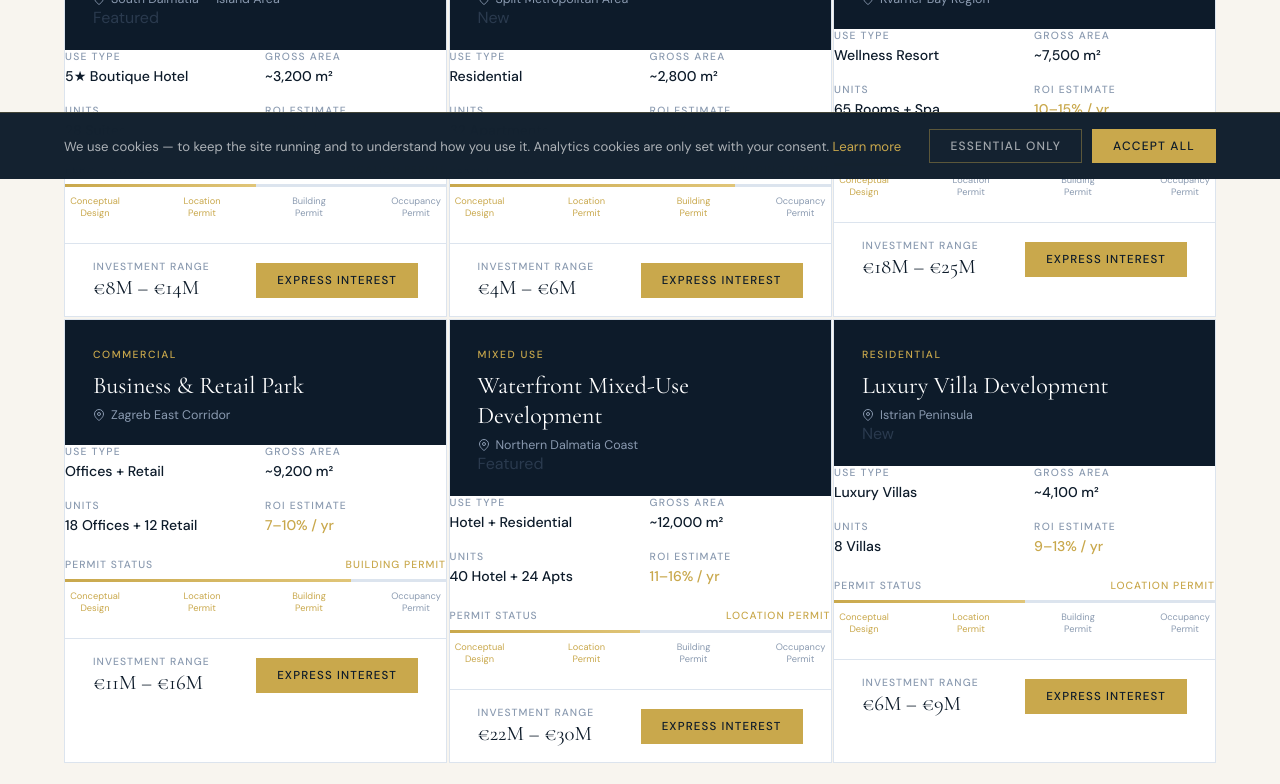
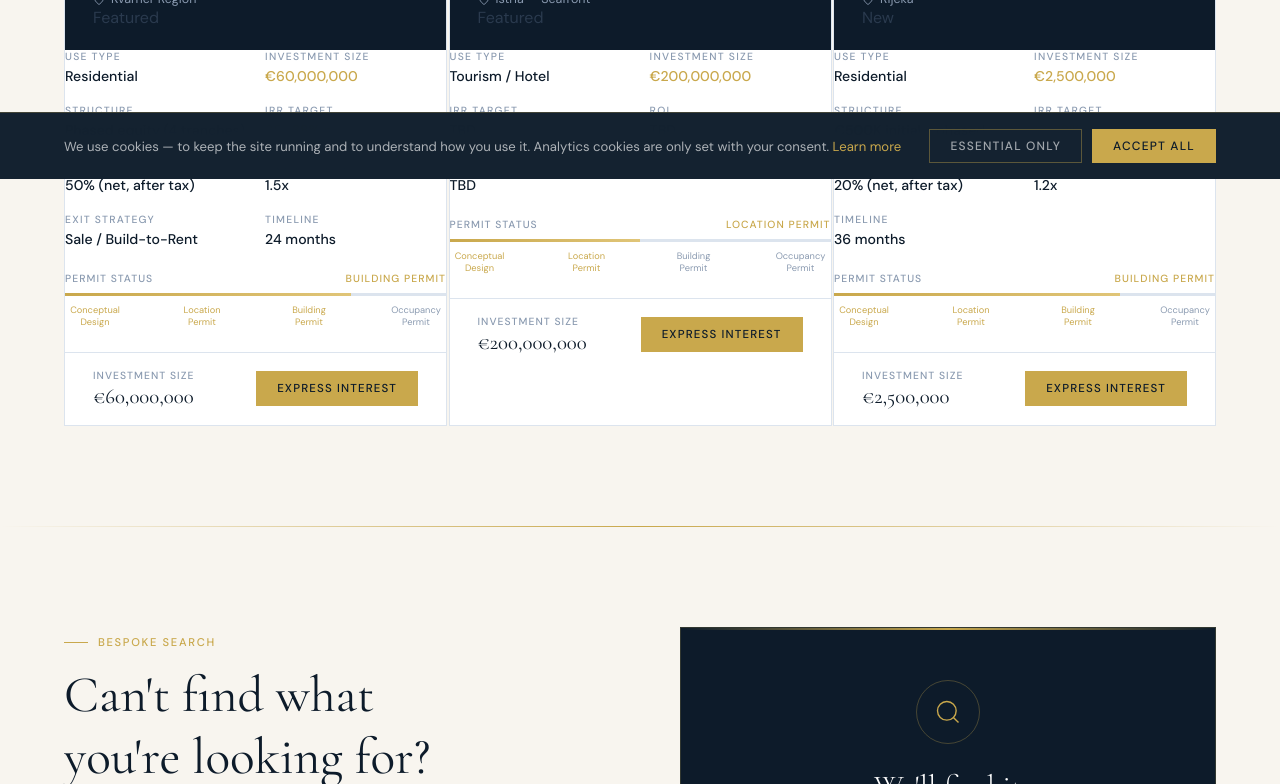
Before and after one commit to davor70/croatia-investments, a plain HTML site: page projects.html in a window 1280 px wide. Shown: the part 621-1405 px from the top of the page. Drawn offline with nearby package versions, Linux system fonts and the light colour scheme.

Commit message:
Add files via upload

```diff
--- a/projects.html
+++ b/projects.html
@@ -901,13 +901,85 @@
     <div class="projects-grid" id="projectsGrid">
 
     <!-- Project 1 -->
+    <div class="project-card" data-category="residential">
+      <div class="card-header">
+        <div class="card-category">Residential Development</div>
+        <div class="card-title">Large-Scale Residential Complex</div>
+        <div class="card-location">
+          <svg width="12" height="12" viewBox="0 0 24 24" fill="none" stroke="currentColor" stroke-width="2"><path d="M21 10c0 7-9 13-9 13s-9-6-9-13a9 9 0 0 1 18 0z"/><circle cx="12" cy="10" r="3"/></svg>
+          Kvarner Region
+        </div>
+        <div class="status-badge featured">Featured</div>
+      </div>
+      <div class="card-body">
+        <div class="card-meta">
+          <div class="meta-item">
+            <div class="meta-label">Use Type</div>
+            <div class="meta-value">Residential</div>
+          </div>
+          <div class="meta-item">
+            <div class="meta-label">Investment Size</div>
+            <div class="meta-value gold">€60,000,000</div>
+          </div>
+          <div class="meta-item">
+            <div class="meta-label">Structure</div>
+            <div class="meta-value">Phased equity (4 tranches)</div>
+          </div>
+          <div class="meta-item">
+            <div class="meta-label">IRR Target</div>
+            <div class="meta-value gold">35–38% p.a.</div>
+          </div>
+          <div class="meta-item">
+            <div class="meta-label">ROI</div>
+            <div class="meta-value">50% (net, after tax)</div>
+          </div>
+          <div class="meta-item">
+            <div class="meta-label">Equity Multiple</div>
+            <div class="meta-value">1.5x</div>
+          </div>
+          <div class="meta-item">
+            <div class="meta-label">Exit Strategy</div>
+            <div class="meta-value">Sale / Build-to-Rent</div>
+          </div>
+          <div class="meta-item">
+            <div class="meta-label">Timeline</div>
+            <div class="meta-value">24 months</div>
+          </div>
+        </div>
+        <div class="permit-bar">
+          <div class="permit-label">
+            <span>Permit Status</span>
+            <span style="color: var(--gold)">Building Permit</span>
+          </div>
+          <div class="permit-track">
+            <div class="permit-fill" style="width: 75%"></div>
+          </div>
+          <div class="permit-steps">
+            <div class="permit-step done">Conceptual<br>Design</div>
+            <div class="permit-step done">Location<br>Permit</div>
+            <div class="permit-step done">Building<br>Permit</div>
+            <div class="permit-step">Occupancy<br>Permit</div>
+          </div>
+        </div>
+      </div>
+      <div class="card-footer">
+        <div class="investment-range">
+          <span>Investment Size</span>
+          €60,000,000
+        </div>
+        <button class="card-cta" onclick="openModal('investor-modal', 'Kvarner — Residential Complex')">Express Interest</button>
+      </div>
+      <div class="card-reveal">Click to register interest →</div>
+    </div>
+
+    <!-- Project 2 -->
     <div class="project-card" data-category="tourism">
       <div class="card-header">
-        <div class="card-category">Tourism & Hospitality</div>
-        <div class="card-title">Boutique Hotel Complex</div>
+        <div class="card-category">Tourism / Hotel</div>
+        <div class="card-title">Seafront Hotel Development</div>
         <div class="card-location">
           <svg width="12" height="12" viewBox="0 0 24 24" fill="none" stroke="currentColor" stroke-width="2"><path d="M21 10c0 7-9 13-9 13s-9-6-9-13a9 9 0 0 1 18 0z"/><circle cx="12" cy="10" r="3"/></svg>
-          South Dalmatia — Island Area
+          Istria — Seafront
         </div>
         <div class="status-badge featured">Featured</div>
       </div>
@@ -915,19 +987,23 @@
         <div class="card-meta">
           <div class="meta-item">
             <div class="meta-label">Use Type</div>
-            <div class="meta-value">5★ Boutique Hotel</div>
-          </div>
-          <div class="meta-item">
-            <div class="meta-label">Gross Area</div>
-            <div class="meta-value">~3,200 m²</div>
-          </div>
-          <div class="meta-item">
-            <div class="meta-label">Units</div>
-            <div class="meta-value">28 Suites</div>
-          </div>
-          <div class="meta-item">
-            <div class="meta-label">ROI Estimate</div>
-            <div class="meta-value gold">8–12% / yr</div>
+            <div class="meta-value">Tourism / Hotel</div>
+          </div>
+          <div class="meta-item">
+            <div class="meta-label">Investment Size</div>
+            <div class="meta-value gold">€200,000,000</div>
+          </div>
+          <div class="meta-item">
+            <div class="meta-label">IRR Target</div>
+            <div class="meta-value">TBD</div>
+          </div>
+          <div class="meta-item">
+            <div class="meta-label">ROI</div>
+            <div class="meta-value">TBD</div>
+          </div>
+          <div class="meta-item">
+            <div class="meta-label">Exit Strategy</div>
+            <div class="meta-value">TBD</div>
           </div>
         </div>
         <div class="permit-bar">
@@ -948,22 +1024,22 @@
       </div>
       <div class="card-footer">
         <div class="investment-range">
-          <span>Investment Range</span>
-          €8M – €14M
-        </div>
-        <button class="card-cta" onclick="openModal('investor-modal', 'Boutique Hotel Complex')">Express Interest</button>
+          <span>Investment Size</span>
+          €200,000,000
+        </div>
+        <button class="card-cta" onclick="openModal('investor-modal', 'Istria — Seafront Hotel')">Express Interest</button>
       </div>
       <div class="card-reveal">Click to register interest →</div>
     </div>
 
-    <!-- Project 2 -->
+    <!-- Project 3 -->
     <div class="project-card" data-category="residential">
       <div class="card-header">
-        <div class="card-category">Residential</div>
-        <div class="card-title">Premium Residential Complex</div>
+        <div class="card-category">Residential Development</div>
+        <div class="card-title">Urban Residential Project</div>
         <div class="card-location">
           <svg width="12" height="12" viewBox="0 0 24 24" fill="none" stroke="currentColor" stroke-width="2"><path d="M21 10c0 7-9 13-9 13s-9-6-9-13a9 9 0 0 1 18 0z"/><circle cx="12" cy="10" r="3"/></svg>
-          Split Metropolitan Area
+          Rijeka
         </div>
         <div class="status-badge new">New</div>
       </div>
@@ -974,16 +1050,28 @@
             <div class="meta-value">Residential</div>
           </div>
           <div class="meta-item">
-            <div class="meta-label">Gross Area</div>
-            <div class="meta-value">~2,800 m²</div>
-          </div>
-          <div class="meta-item">
-            <div class="meta-label">Units</div>
-            <div class="meta-value">32 Apartments</div>
-          </div>
-          <div class="meta-item">
-            <div class="meta-label">ROI Estimate</div>
-            <div class="meta-value gold">6–9% / yr</div>
+            <div class="meta-label">Investment Size</div>
+            <div class="meta-value gold">€2,500,000</div>
+          </div>
+          <div class="meta-item">
+            <div class="meta-label">Structure</div>
+            <div class="meta-value">€500K initial + phased</div>
+          </div>
+          <div class="meta-item">
+            <div class="meta-label">IRR Target</div>
+            <div class="meta-value gold">12–13% p.a.</div>
+          </div>
+          <div class="meta-item">
+            <div class="meta-label">ROI</div>
+            <div class="meta-value">20% (net, after tax)</div>
+          </div>
+          <div class="meta-item">
+            <div class="meta-label">Equity Multiple</div>
+            <div class="meta-value">1.2x</div>
+          </div>
+          <div class="meta-item">
+            <div class="meta-label">Timeline</div>
+            <div class="meta-value">36 months</div>
           </div>
         </div>
         <div class="permit-bar">
@@ -1004,232 +1092,10 @@
       </div>
       <div class="card-footer">
         <div class="investment-range">
-          <span>Investment Range</span>
-          €4M – €6M
-        </div>
-        <button class="card-cta" onclick="openModal('investor-modal', 'Premium Residential Complex')">Express Interest</button>
-      </div>
-      <div class="card-reveal">Click to register interest →</div>
-    </div>
-
-    <!-- Project 3 -->
-    <div class="project-card" data-category="tourism">
-      <div class="card-header">
-        <div class="card-category">Tourism & Hospitality</div>
-        <div class="card-title">Wellness & Spa Resort</div>
-        <div class="card-location">
-          <svg width="12" height="12" viewBox="0 0 24 24" fill="none" stroke="currentColor" stroke-width="2"><path d="M21 10c0 7-9 13-9 13s-9-6-9-13a9 9 0 0 1 18 0z"/><circle cx="12" cy="10" r="3"/></svg>
-          Kvarner Bay Region
-        </div>
-      </div>
-      <div class="card-body">
-        <div class="card-meta">
-          <div class="meta-item">
-            <div class="meta-label">Use Type</div>
-            <div class="meta-value">Wellness Resort</div>
-          </div>
-          <div class="meta-item">
-            <div class="meta-label">Gross Area</div>
-            <div class="meta-value">~7,500 m²</div>
-          </div>
-          <div class="meta-item">
-            <div class="meta-label">Units</div>
-            <div class="meta-value">65 Rooms + Spa</div>
-          </div>
-          <div class="meta-item">
-            <div class="meta-label">ROI Estimate</div>
-            <div class="meta-value gold">10–15% / yr</div>
-          </div>
-        </div>
-        <div class="permit-bar">
-          <div class="permit-label">
-            <span>Permit Status</span>
-            <span style="color: var(--gray)">Conceptual Design</span>
-          </div>
-          <div class="permit-track">
-            <div class="permit-fill" style="width: 20%"></div>
-          </div>
-          <div class="permit-steps">
-            <div class="permit-step done">Conceptual<br>Design</div>
-            <div class="permit-step">Location<br>Permit</div>
-            <div class="permit-step">Building<br>Permit</div>
-            <div class="permit-step">Occupancy<br>Permit</div>
-          </div>
-        </div>
-      </div>
-      <div class="card-footer">
-        <div class="investment-range">
-          <span>Investment Range</span>
-          €18M – €25M
-        </div>
-        <button class="card-cta" onclick="openModal('investor-modal', 'Wellness & Spa Resort')">Express Interest</button>
-      </div>
-      <div class="card-reveal">Click to register interest →</div>
-    </div>
-
-    <!-- Project 4 -->
-    <div class="project-card" data-category="commercial">
-      <div class="card-header">
-        <div class="card-category">Commercial</div>
-        <div class="card-title">Business & Retail Park</div>
-        <div class="card-location">
-          <svg width="12" height="12" viewBox="0 0 24 24" fill="none" stroke="currentColor" stroke-width="2"><path d="M21 10c0 7-9 13-9 13s-9-6-9-13a9 9 0 0 1 18 0z"/><circle cx="12" cy="10" r="3"/></svg>
-          Zagreb East Corridor
-        </div>
-      </div>
-      <div class="card-body">
-        <div class="card-meta">
-          <div class="meta-item">
-            <div class="meta-label">Use Type</div>
-            <div class="meta-value">Offices + Retail</div>
-          </div>
-          <div class="meta-item">
-            <div class="meta-label">Gross Area</div>
-            <div class="meta-value">~9,200 m²</div>
-          </div>
-          <div class="meta-item">
-            <div class="meta-label">Units</div>
-            <div class="meta-value">18 Offices + 12 Retail</div>
-          </div>
-          <div class="meta-item">
-            <div class="meta-label">ROI Estimate</div>
-            <div class="meta-value gold">7–10% / yr</div>
-          </div>
-        </div>
-        <div class="permit-bar">
-          <div class="permit-label">
-            <span>Permit Status</span>
-            <span style="color: var(--gold)">Building Permit</span>
-          </div>
-          <div class="permit-track">
-            <div class="permit-fill" style="width: 75%"></div>
-          </div>
-          <div class="permit-steps">
-            <div class="permit-step done">Conceptual<br>Design</div>
-            <div class="permit-step done">Location<br>Permit</div>
-            <div class="permit-step done">Building<br>Permit</div>
-            <div class="permit-step">Occupancy<br>Permit</div>
-          </div>
-        </div>
-      </div>
-      <div class="card-footer">
-        <div class="investment-range">
-          <span>Investment Range</span>
-          €11M – €16M
-        </div>
-        <button class="card-cta" onclick="openModal('investor-modal', 'Business & Retail Park')">Express Interest</button>
-      </div>
-      <div class="card-reveal">Click to register interest →</div>
-    </div>
-
-    <!-- Project 5 -->
-    <div class="project-card" data-category="mixed">
-      <div class="card-header">
-        <div class="card-category">Mixed Use</div>
-        <div class="card-title">Waterfront Mixed-Use Development</div>
-        <div class="card-location">
-          <svg width="12" height="12" viewBox="0 0 24 24" fill="none" stroke="currentColor" stroke-width="2"><path d="M21 10c0 7-9 13-9 13s-9-6-9-13a9 9 0 0 1 18 0z"/><circle cx="12" cy="10" r="3"/></svg>
-          Northern Dalmatia Coast
-        </div>
-        <div class="status-badge featured">Featured</div>
-      </div>
-      <div class="card-body">
-        <div class="card-meta">
-          <div class="meta-item">
-            <div class="meta-label">Use Type</div>
-            <div class="meta-value">Hotel + Residential</div>
-          </div>
-          <div class="meta-item">
-            <div class="meta-label">Gross Area</div>
-            <div class="meta-value">~12,000 m²</div>
-          </div>
-          <div class="meta-item">
-            <div class="meta-label">Units</div>
-            <div class="meta-value">40 Hotel + 24 Apts</div>
-          </div>
-          <div class="meta-item">
-            <div class="meta-label">ROI Estimate</div>
-            <div class="meta-value gold">11–16% / yr</div>
-          </div>
-        </div>
-        <div class="permit-bar">
-          <div class="permit-label">
-            <span>Permit Status</span>
-            <span style="color: var(--gold)">Location Permit</span>
-          </div>
-          <div class="permit-track">
-            <div class="permit-fill" style="width: 50%"></div>
-          </div>
-          <div class="permit-steps">
-            <div class="permit-step done">Conceptual<br>Design</div>
-            <div class="permit-step done">Location<br>Permit</div>
-            <div class="permit-step">Building<br>Permit</div>
-            <div class="permit-step">Occupancy<br>Permit</div>
-          </div>
-        </div>
-      </div>
-      <div class="card-footer">
-        <div class="investment-range">
-          <span>Investment Range</span>
-          €22M – €30M
-        </div>
-        <button class="card-cta" onclick="openModal('investor-modal', 'Waterfront Mixed-Use Development')">Express Interest</button>
-      </div>
-      <div class="card-reveal">Click to register interest →</div>
-    </div>
-
-    <!-- Project 6 -->
-    <div class="project-card" data-category="residential">
-      <div class="card-header">
-        <div class="card-category">Residential</div>
-        <div class="card-title">Luxury Villa Development</div>
-        <div class="card-location">
-          <svg width="12" height="12" viewBox="0 0 24 24" fill="none" stroke="currentColor" stroke-width="2"><path d="M21 10c0 7-9 13-9 13s-9-6-9-13a9 9 0 0 1 18 0z"/><circle cx="12" cy="10" r="3"/></svg>
-          Istrian Peninsula
-        </div>
-        <div class="status-badge new">New</div>
-      </div>
-      <div class="card-body">
-        <div class="card-meta">
-          <div class="meta-item">
-            <div class="meta-label">Use Type</div>
-            <div class="meta-value">Luxury Villas</div>
-          </div>
-          <div class="meta-item">
-            <div class="meta-label">Gross Area</div>
-            <div class="meta-value">~4,100 m²</div>
-          </div>
-          <div class="meta-item">
-            <div class="meta-label">Units</div>
-            <div class="meta-value">8 Villas</div>
-          </div>
-          <div class="meta-item">
-            <div class="meta-label">ROI Estimate</div>
-            <div class="meta-value gold">9–13% / yr</div>
-          </div>
-        </div>
-        <div class="permit-bar">
-          <div class="permit-label">
-            <span>Permit Status</span>
-            <span style="color: var(--gold)">Location Permit</span>
-          </div>
-          <div class="permit-track">
-            <div class="permit-fill" style="width: 50%"></div>
-          </div>
-          <div class="permit-steps">
-            <div class="permit-step done">Conceptual<br>Design</div>
-            <div class="permit-step done">Location<br>Permit</div>
-            <div class="permit-step">Building<br>Permit</div>
-            <div class="permit-step">Occupancy<br>Permit</div>
-          </div>
-        </div>
-      </div>
-      <div class="card-footer">
-        <div class="investment-range">
-          <span>Investment Range</span>
-          €6M – €9M
-        </div>
-        <button class="card-cta" onclick="openModal('investor-modal', 'Luxury Villa Development')">Express Interest</button>
+          <span>Investment Size</span>
+          €2,500,000
+        </div>
+        <button class="card-cta" onclick="openModal('investor-modal', 'Rijeka — Residential')">Express Interest</button>
       </div>
       <div class="card-reveal">Click to register interest →</div>
     </div>
```
